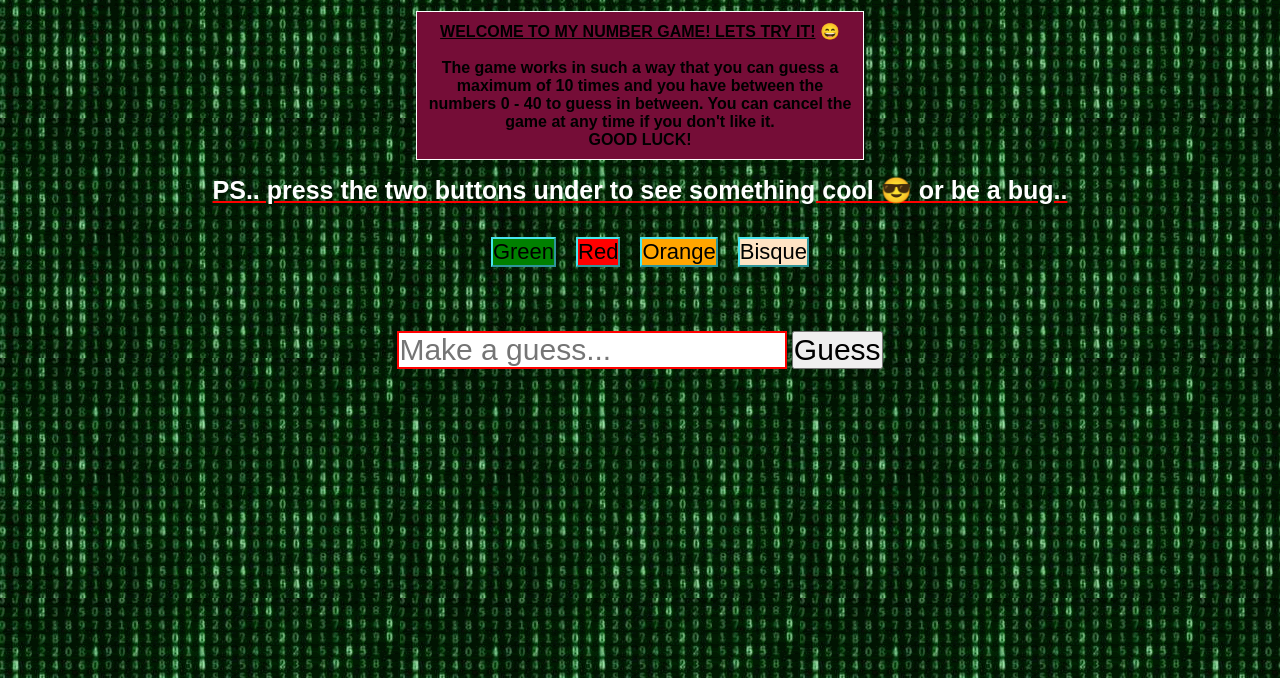
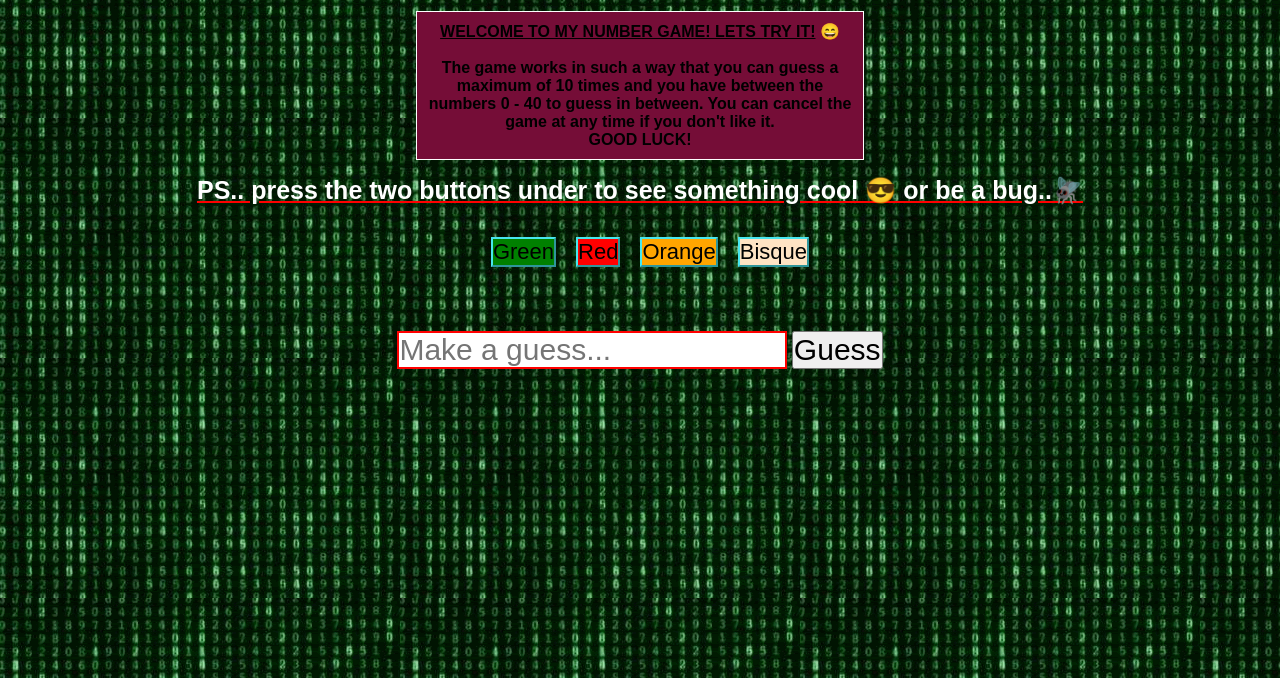
Before and after one commit to gustavkramnas/number-game, a plain HTML site: page index.html in a window 1280 px wide. Shown: the part 122-800 px from the top of the page. Drawn offline with Linux system fonts and the light colour scheme.

Commit message:
added a icon to the h2 element

```diff
--- a/index.html
+++ b/index.html
@@ -19,7 +19,7 @@
         </p>
         <h2>
           PS.. press the two buttons under to see something cool 😎 or be a
-          bug..
+          bug..🪰
         </h2>
         <div class="color-btn">
           <br />
```
